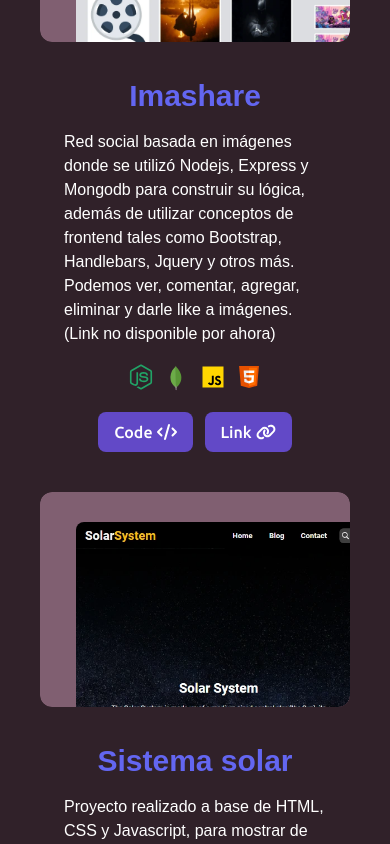
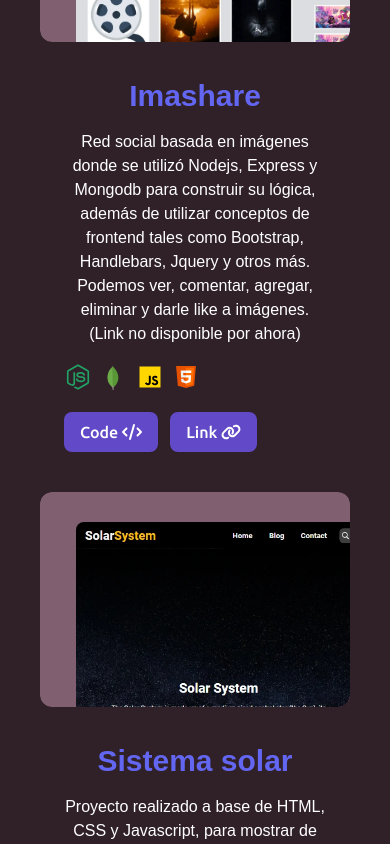
Before and after one commit to NicolasManjarres11/portfolio, a React (Create React App) app: page / in a window 390 px wide. Shown: the part 4760-5604 px from the top of the page. Built offline with nearby package versions, Linux system fonts and the light colour scheme; a web font is replaced by a local one.

Commit message:
se borran algunos cambios

```diff
--- a/src/components/Proyectos.js
+++ b/src/components/Proyectos.js
@@ -30,17 +30,17 @@ const Proyectos = () => {
                 <h2 className='text-indigo-500 font-bold font-barlow text-3xl text-center lg:text-left'>
                   {project.tittle}
                 </h2>
-                <p className='text-white font-barlow text-left'>
+                <p className='text-white font-barlow'>
                   {project.description}
                 </p>
-                <div className='flex gap-2 items-center justify-center md:justify-start mb-1'>
+                <div className='flex gap-2 items-center mb-1'>
                   {project.skill.map((skill, skillIndex) => (
                     <div key={skillIndex}>
                       <img src={skill} alt='' />
                     </div>
                   ))}
                 </div>
-                <div className='flex md:justify-start justify-center gap-3'>
+                <div className='flex gap-3'>
                   <a href={project.code} target='_blank' rel='noreferrer' className='font-ubuntu px-4 py-2 bg-[#6249c7] text-white rounded-lg hover:text-black hover:bg-white transition duration-300 cursor-pointer'>
                     Code
                     <span className='ml-1'>
--- a/src/index.js
+++ b/src/index.js
@@ -7,7 +7,7 @@ import reportWebVitals from './reportWebVitals';
 const root = ReactDOM.createRoot(document.getElementById('root'));
 root.render(
   <React.StrictMode>
-    <App />
+    <App/>
   </React.StrictMode>
 );
 
```
